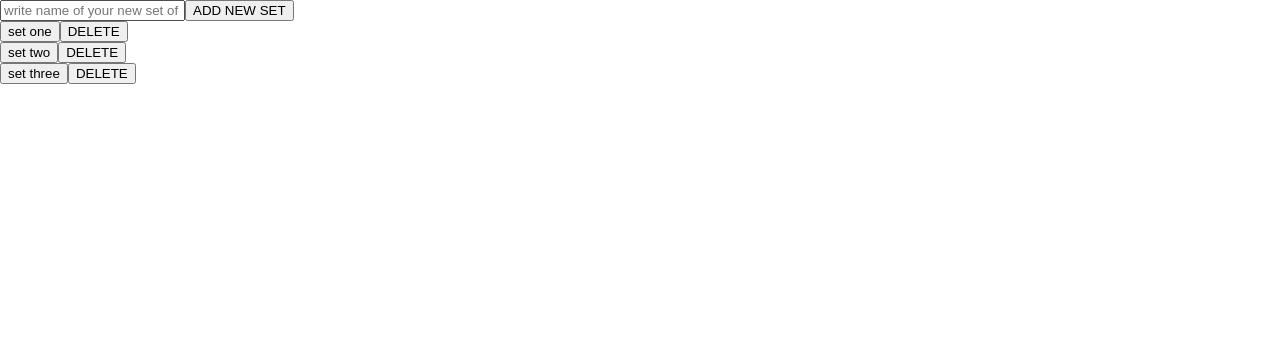
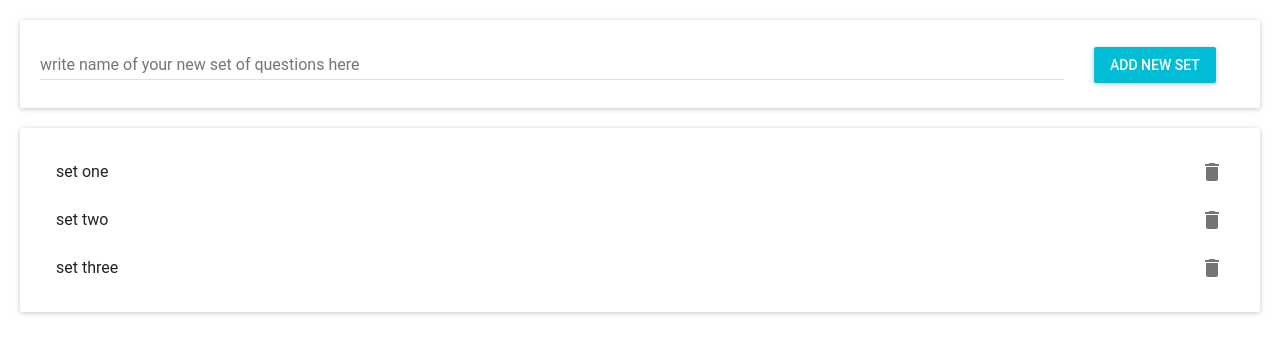
Before and after one commit to agataokolska/deep-thought, a React (Create React App) app: page / in a window 1280 px wide. Shown: the top 354 px of the page. Built offline with nearby package versions, Linux system fonts and the light colour scheme.

Commit message:
add material ui for nice style

```diff
--- a/package.json
+++ b/package.json
@@ -3,6 +3,7 @@
   "version": "0.1.0",
   "private": true,
   "dependencies": {
+    "material-ui": "^0.20.2",
     "react": "^16.5.1",
     "react-dom": "^16.5.1",
     "react-scripts": "1.1.5"
--- /dev/null
+++ b/src/components/Container.js
@@ -0,0 +1,14 @@
+import React from 'react'
+import Paper from 'material-ui/Paper'
+
+const styles = {
+    margin: '20px',
+    padding: '20px'
+}
+const Container = (props) => (
+    <Paper style={styles}>
+        {props.children}
+    </Paper>
+)
+
+export default Container
--- a/src/components/DisplaySetOfQuestions.js
+++ b/src/components/DisplaySetOfQuestions.js
@@ -2,6 +2,7 @@ import React from 'react'
 import Form from './Form'
 
 import ListOfSetsOfQuestions from './ListOfSetsOfQuestions'
+import Container from './Container'
 
 class DisplaySetOfQuestions extends React.Component {
     state = {
@@ -43,15 +44,19 @@ class DisplaySetOfQuestions extends React.Component {
     render() {
         return (
             <div>
+                <Container>
                     <Form
                         onNewSetOfQuestionsChange={this.onNewSetOfQuestionsChange}
                         addSetOfQuestions={this.addSetOfQuestions}
                         setOfQuestionsName={this.state.setOfQuestionsName}
                     />
+                </Container>
+                <Container>
                     <ListOfSetsOfQuestions
                         sets={this.state.sets}
                         deleteSetOfQuestions={this.deleteSetOfQuestions}
                     />
+                </Container>
             </div>
         )
     }
--- a/src/components/Form.js
+++ b/src/components/Form.js
@@ -1,17 +1,24 @@
 import React from 'react'
+import TextField from 'material-ui/TextField'
+import RaisedButton from 'material-ui/RaisedButton'
 
+const styles = {
+    width: '80vw',
+    marginRight: '30px'
+}
 const Form = (props) => (
     <div>
-        <input
-            type="text"
+        <TextField
             placeholder={'write name of your new set of questions here'}
             value={props.setOfQuestionsName}
-            onChange={props.onNewSetOfQuestionsChange}>
-        </input>
-        <button
-            onClick={props.addSetOfQuestions}>
-            ADD NEW SET
-        </button>
+            onChange={props.onNewSetOfQuestionsChange}
+            style={styles}
+        />
+        <RaisedButton
+            label="ADD NEW SET"
+            primary={true}
+            onClick={props.addSetOfQuestions}
+        />
     </div>
 )
 
--- a/src/components/SingleSetOfQuestions.js
+++ b/src/components/SingleSetOfQuestions.js
@@ -1,14 +1,13 @@
 import React from 'react'
+import { ListItem } from 'material-ui/List'
+import Delete from 'material-ui/svg-icons/action/delete'
 
 const SingleSetOfQuestions = (props) => (
     <div>
-        <button>
-            {props.name}
-        </button>
-        <button
-            onClick={props.deleteSetOfQuestions}>
-            DELETE
-        </button>
+        <ListItem
+            primaryText={props.name}
+            rightIcon={<Delete onClick={props.deleteSetOfQuestions} />}
+        />
     </div>
 )
 
--- a/src/index.js
+++ b/src/index.js
@@ -3,6 +3,11 @@ import ReactDOM from 'react-dom';
 import './index.css';
 import App from './App';
 import registerServiceWorker from './registerServiceWorker';
+import MuiThemeProvider from 'material-ui/styles/MuiThemeProvider'
 
-ReactDOM.render(<App />, document.getElementById('root'));
+ReactDOM.render(
+    <MuiThemeProvider>
+        <App />
+    </MuiThemeProvider>,
+    document.getElementById('root'));
 registerServiceWorker();
```
Also changed, not shown: 1 other file (tests, documents, lock files or other folders). Lines whose indentation alone changed are shown as unchanged.
